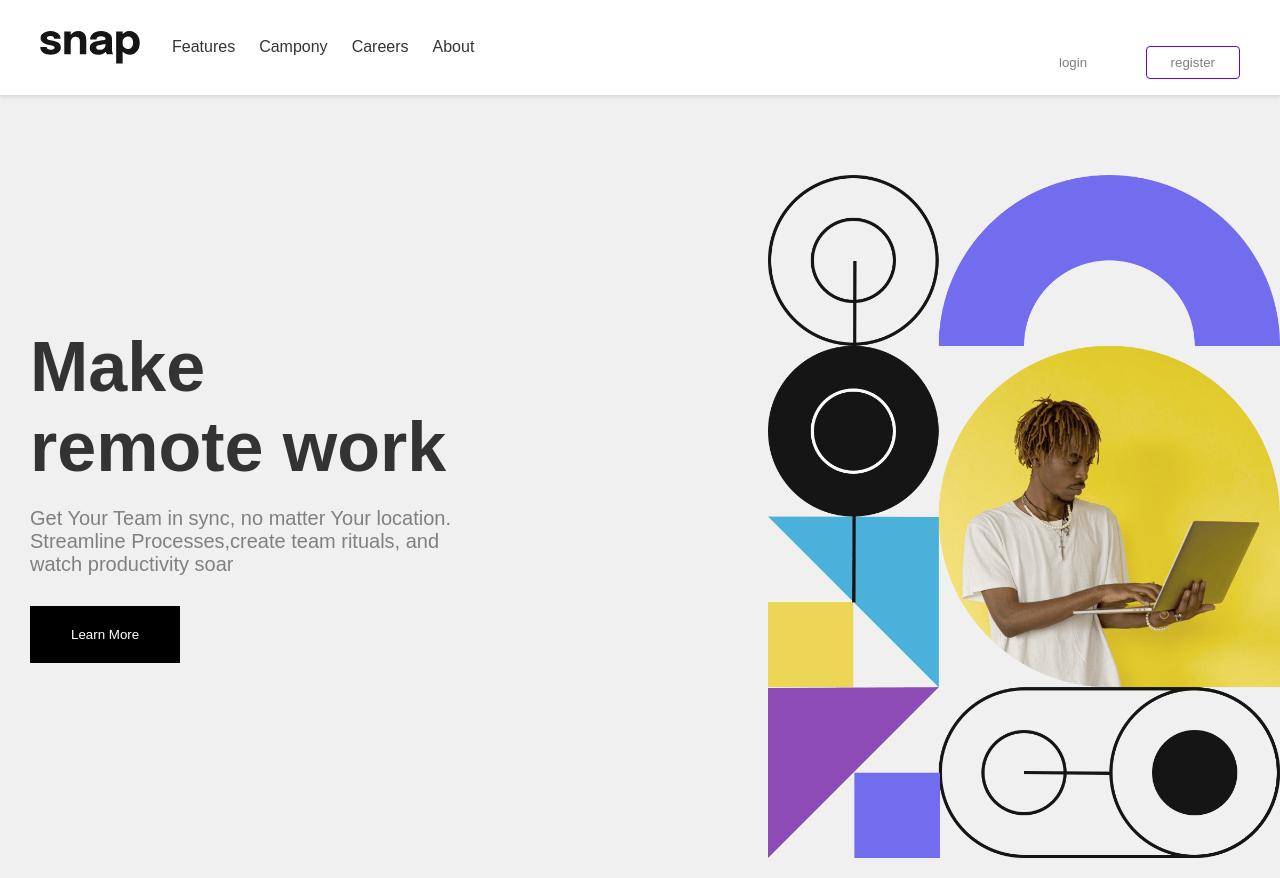
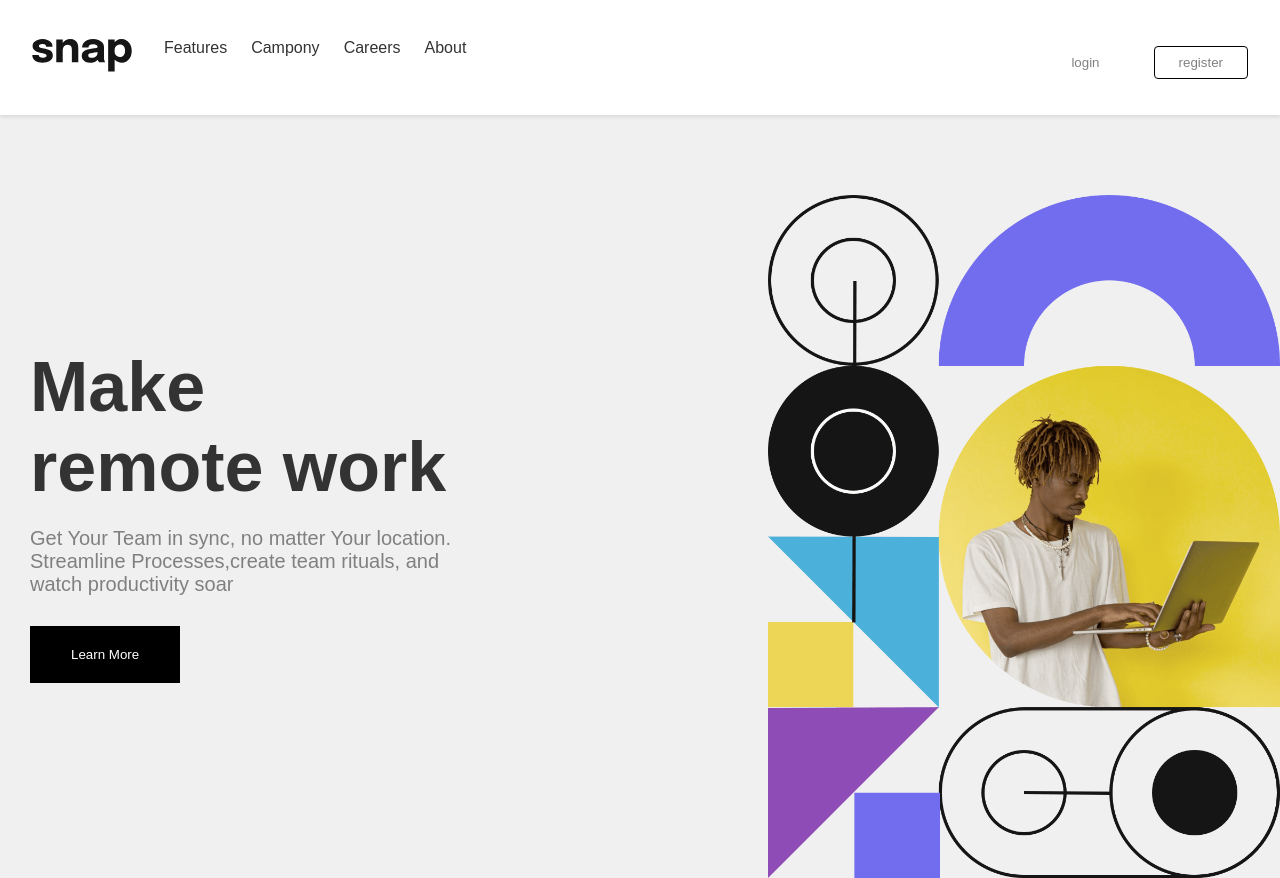
Before and after one commit to meshackkiplimo/landing, a plain HTML site: page index.html in a window 1280 px wide. Shown: the top 878 px of the page. Drawn offline with Linux system fonts and the light colour scheme.

Commit message:
Refactor navigation structure and styles for improved layout and consistency

```diff
--- a/index.html
+++ b/index.html
@@ -10,7 +10,7 @@
     <header>
         <nav>
             <div class="navbar">
-                <div style="display: flex; align-items: center; justify-content: space-around;">
+                <div class="nav-content">
                     <div class="logo">
                         <img src="./assets/logo.svg" alt="Logo" style="width: 100px; height: auto;">
                     </div>
--- a/styles.css
+++ b/styles.css
@@ -20,13 +20,14 @@ nav {
     display: flex;
     justify-content: space-between;
     align-items: center;
-    max-width: 1200px;
+
     margin: 0 auto;
 }
 
-.logo {
+.nav-content {
     display: flex;
     align-items: start;
+
 }
 
 .nav-links {
@@ -50,6 +51,8 @@ nav {
 
 .getstarted {
     margin-left: auto;
+    display: flex;
+    margin-bottom: 20px;
 }
 
 .getstarted button {
@@ -67,7 +70,7 @@ nav {
     color: grey;
 }
 #reg{
-   border: 1px solid rgb(86, 7, 233);
+   border: 1px solid black;
 }
 .hero{
     display: flex;
```
